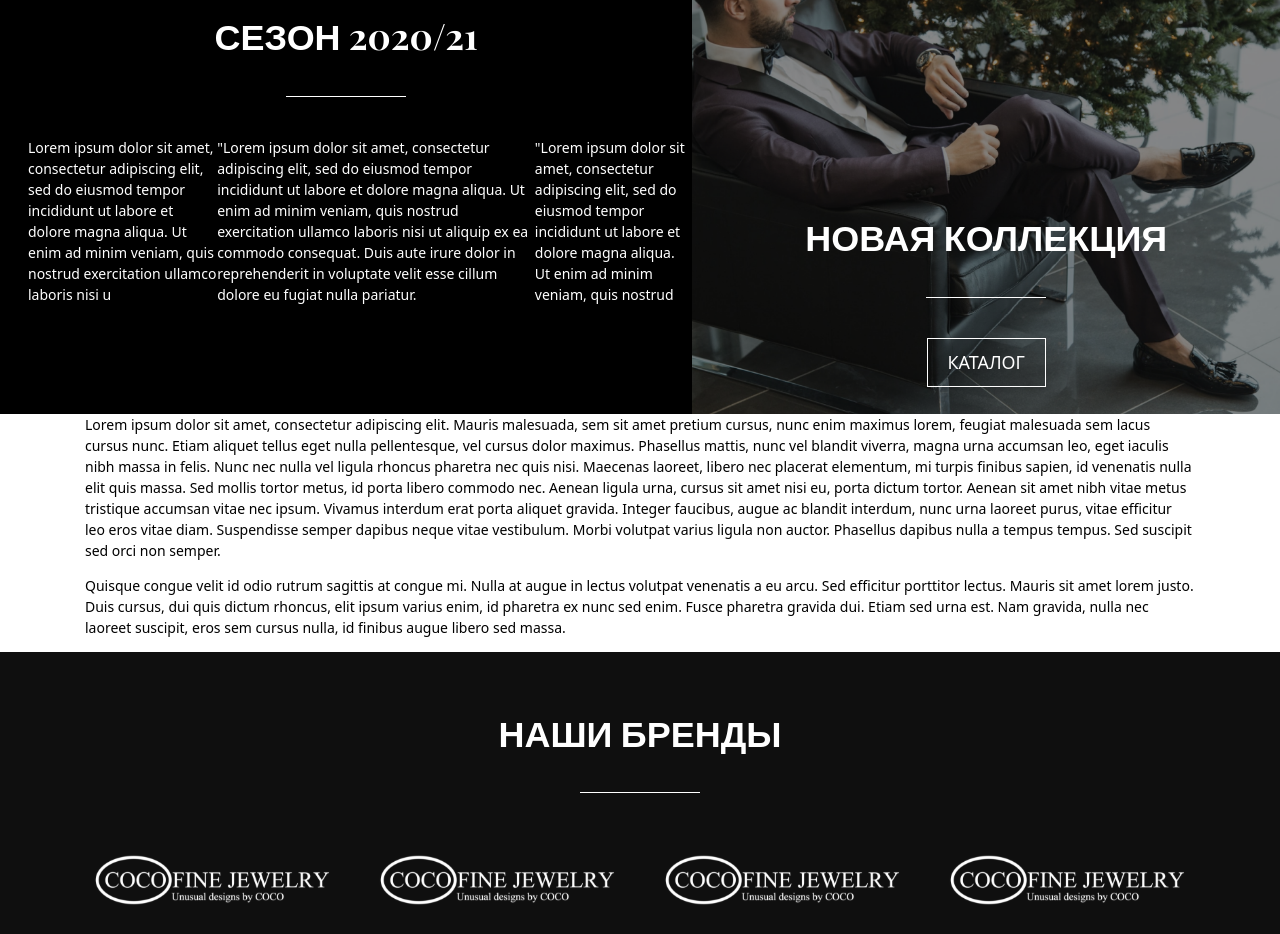
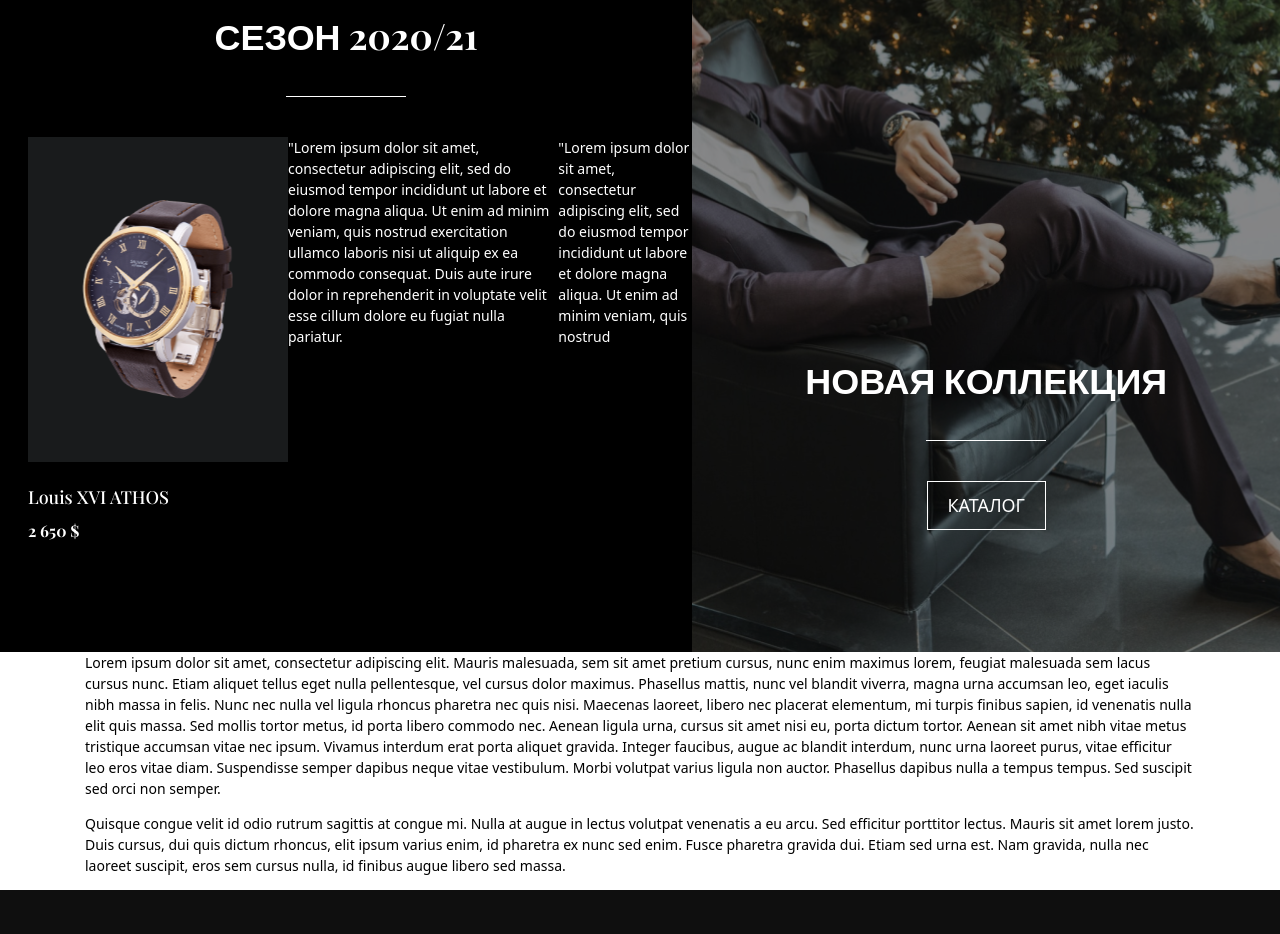
Before and after one commit to MariiaUdovytska/React-Porten-Maket, a React (Create React App) app in the folder react-porten-maket/: page / in a window 1280 px wide. Shown: the part 880-1814 px from the top of the page. Built offline with nearby package versions, Linux system fonts and the light colour scheme.

Commit message:
add component WatchVersions and styles for him

```diff
--- a/react-porten-maket/src/NewCollection.js
+++ b/react-porten-maket/src/NewCollection.js
@@ -1,4 +1,5 @@
 import React from 'react';
+import WatchVersions from './WatchVersions';
 import './css/newCollection.css';
 
 
@@ -14,7 +15,7 @@ class NewCollection extends React.Component {
 						<h1 className='newCollection__body-left-title titleM'>СЕЗОН 2020/21</h1>
 						<div className='newCollection__body-left-watchVersions'>
 							<ul>
-								<li> Lorem ipsum dolor sit amet, consectetur adipiscing elit, sed do eiusmod tempor incididunt ut labore et dolore magna aliqua. Ut enim ad minim veniam, quis nostrud exercitation ullamco laboris nisi u</li>
+								<li><WatchVersions/></li>
 								<li>"Lorem ipsum dolor sit amet, consectetur adipiscing elit, sed do eiusmod tempor incididunt ut labore et dolore magna aliqua. Ut enim ad minim veniam, quis nostrud exercitation ullamco laboris nisi ut aliquip ex ea commodo consequat. Duis aute irure dolor in reprehenderit in voluptate velit esse cillum dolore eu fugiat nulla pariatur. </li>
 								<li>"Lorem ipsum dolor sit amet, consectetur adipiscing elit, sed do eiusmod tempor incididunt ut labore et dolore magna aliqua. Ut enim ad minim veniam, quis nostrud </li>
 							</ul>
--- /dev/null
+++ b/react-porten-maket/src/WatchVersions.js
@@ -0,0 +1,25 @@
+import React from 'react';
+import './css/watchVersions.css';
+import watch from './img/watch/watch.svg';
+
+
+class WatchVersions extends React.Component {
+	constructor(props) {
+		super(props);
+	}
+	render(){
+		return(
+			<div className='watchVersions'>
+				<div className='watchVersions__body'>
+					<div className='watchVersions__body-watch'><img src={watch} alt="watch" /></div>
+					<div className='watchVersions__body-info'>
+						<h3 className='watchVersions__body-info-name'>Louis XVI ATHOS</h3>
+						<p className='watchVersions__body-info-price'>2 650 $</p>
+					</div>
+				</div>
+			</div>
+		)
+	}
+}
+
+export default WatchVersions;
--- /dev/null
+++ b/react-porten-maket/src/css/watchVersions.css
@@ -0,0 +1,30 @@
+.watchVersions{}
+.watchVersions__body{}
+.watchVersions__body-watch{
+	background-color: #191B1C;
+	min-width: 260px;
+	min-height: 325px;
+	position: relative;
+}
+.watchVersions__body-watch img{
+	position: absolute;
+	top: 50%;
+	left: 50%;
+	transform: translate(-50%, -50%);
+}
+.watchVersions__body-info{}
+.watchVersions__body-info h3{
+	font-family: 'Playfair Display', sans-serif;
+	font-size: 1.28rem;
+	line-height: 2.1rem;
+	margin-top: 20px;
+}
+.watchVersions__body-info p{
+	font-family: 'Playfair Display', sans-serif;
+	font-size: 1.14rem;
+	font-weight: 700;
+	line-height: 1.8rem;
+	margin-bottom: 0px;
+}
+.watchVersions__body-info-name{}
+.watchVersions__body-info-price{}
```
Also changed, not shown: react-porten-maket/src/img/watch/watch.svg (added).
